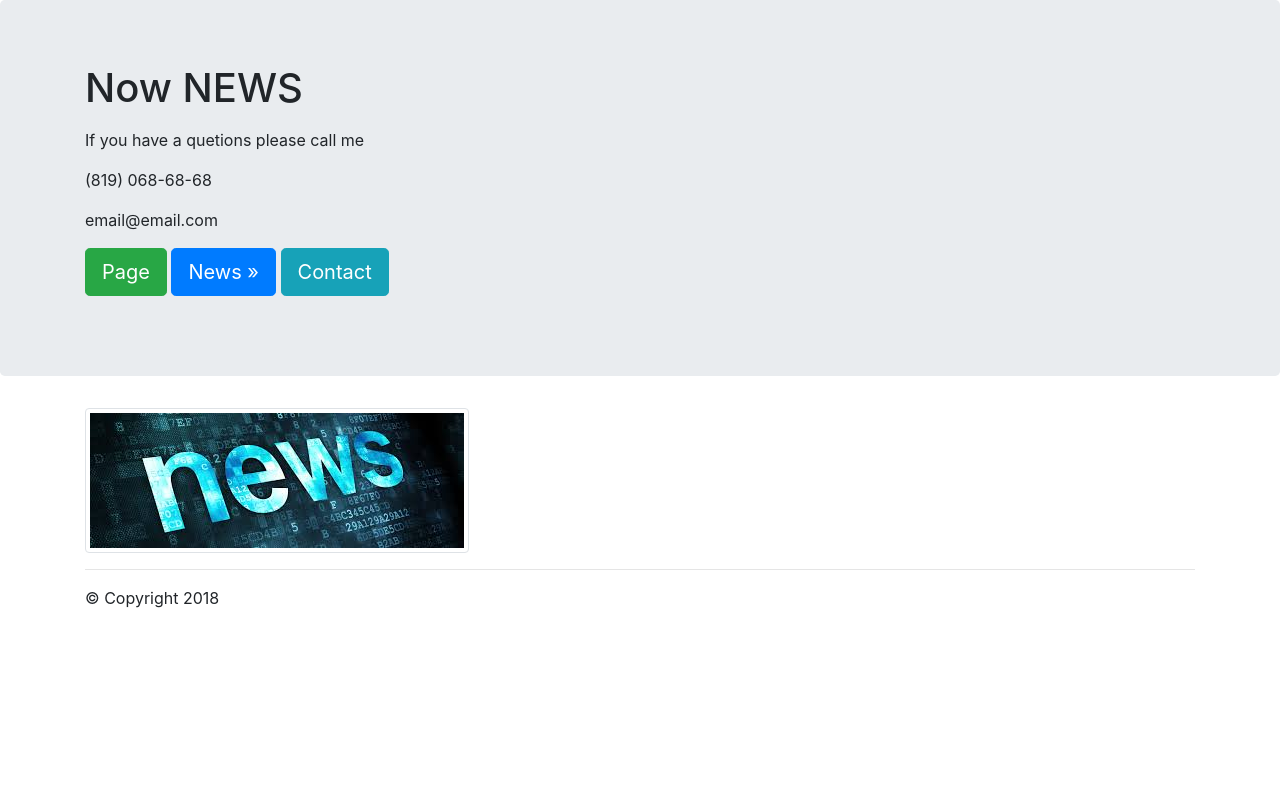
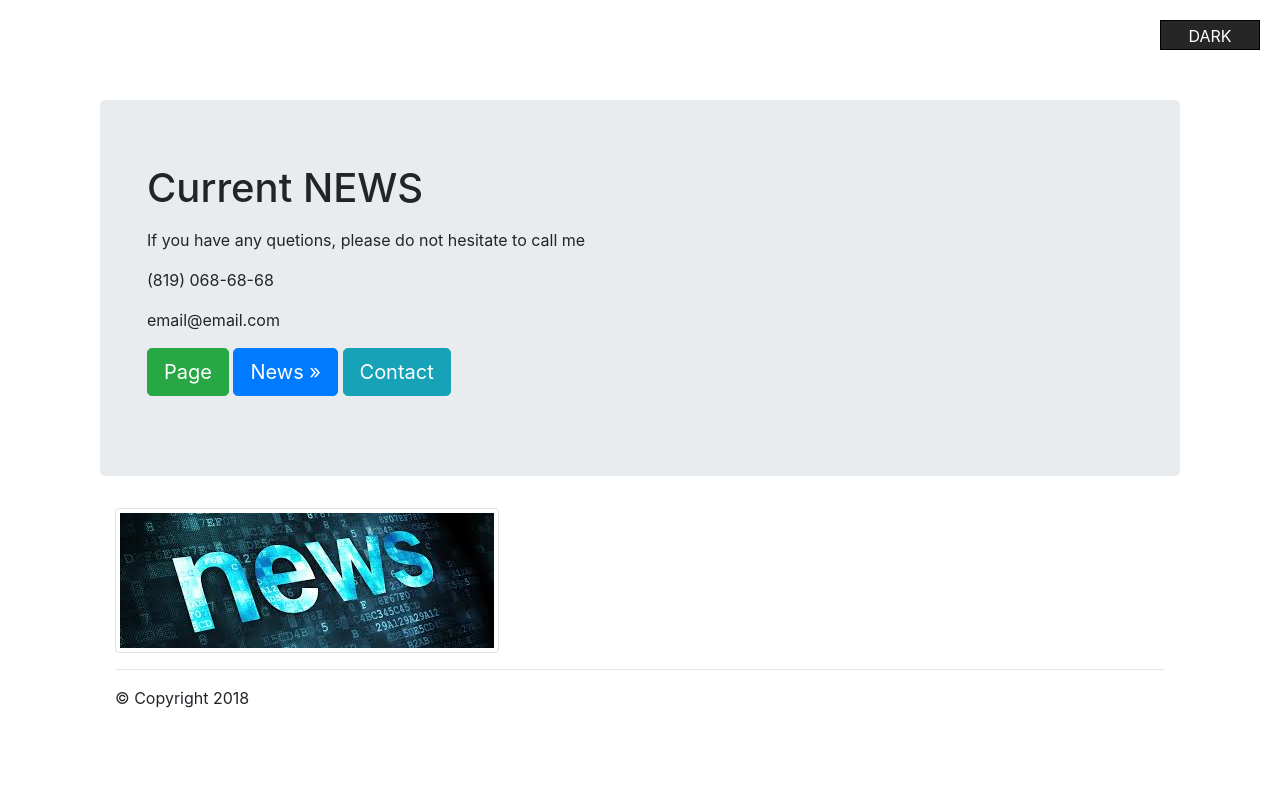
Before and after one commit to yurik4125/DjangoWeb, a Django app: page /contact/ in a window 1280 px wide. Run offline with Django 3.2, Linux system fonts and the light colour scheme; some libraries are stand-ins or nearby versions.

Commit message:
add DARK_STYLE

```diff
--- /dev/null
+++ b/mainApp/static/css/style.css
@@ -0,0 +1,59 @@
+body {
+  margin: 0;
+  padding: 0;
+}
+section {
+  position: absolute;
+  width: 100%;
+  height: 100vh;
+  box-sizing: border-box;
+  padding: 100px;
+}
+ul {
+  position: absolute;
+  top: 20px;
+  right: 20px;
+  margin: 0;
+  padding: 0;
+  width: 100px;
+  height: 30px;
+  z-index: 1;
+  border: 1px solid #000;
+  background: #fff;
+  cursor: pointer;
+  overflow: hidden;
+}
+ul li {
+  list-style: none;
+  width: 100%;
+  height: 60px;
+  text-align: center;
+  text-transform: uppercase;
+  transition: 0.5s;
+}
+ul li span {
+  display: block;
+  width: 100%;
+  height: 30px;
+  line-height: 30px;
+  color: #000;
+}
+ul li span:nth-child(1) {
+  background-color: #262626;
+  color: #fff;
+}
+ul.active li {
+  transform: translateY(-30px);
+}
+section.dark {
+  background-color: #262626;
+  color: #fff;
+}
+section.dark div{
+  background-color: #262626;
+  color: #fff;
+}
+ul.active {
+  border-color: #fff;
+  color: #000;
+}
--- a/mainApp/templates/mainApp/includes/some_html.html
+++ b/mainApp/templates/mainApp/includes/some_html.html
@@ -2,7 +2,7 @@
 
 {%  block content %}
 
-<p> Now NEWS</p>
+<p> Current NEWS</p>
 
 
 
--- a/mainApp/templates/mainApp/wrapper.html
+++ b/mainApp/templates/mainApp/wrapper.html
@@ -7,8 +7,27 @@
   <title>NEWS</title>
   {% load staticfiles %}
   <link rel="stylesheet" href="{% static 'css/bootstrap.min.css' %}" type="text/css">
+  <link rel="stylesheet" href="{% static 'css/style.css' %}" type="text/css">
 </head>
 <body>
+  <ul>
+<li>
+<span>Dark</span>
+<span>Light</span>
+</li>
+</ul>
+<script
+  src="https://code.jquery.com/jquery-3.4.0.js">
+  </script>
+  <script type="text/javascript">
+  $(document).ready(function(){
+      $('ul').click(function(){
+          $('ul').toggleClass('active');
+             $('section').toggleClass('dark');
+      })
+  })
+  </script>
+  <section>
   <div class="jumbotron">
     <div class="container">
       <h1>{% include "mainApp/includes/some_html.html" %}</h1>
@@ -26,5 +45,6 @@
     <hr>
     &copy; Copyright 2018
   </div>
+  </section>
 </body>
 </html>
--- a/mainApp/views.py
+++ b/mainApp/views.py
@@ -7,4 +7,4 @@ def index(request):
 
 
 def contact(request):
-    return render(request, 'mainApp/basic.html', {'values': ['If you have a quetions please call me', '(819) 068-68-68', 'email@email.com']})
+    return render(request, 'mainApp/basic.html', {'values': ['If you have any quetions, please do not hesitate to call me', '(819) 068-68-68', 'email@email.com']})
```
Also changed, not shown: db.sqlite3, mainApp/static/mainApp/media/images/player.jpg (added), mainApp/static/mainApp/media/images/woman.jpg (added).
